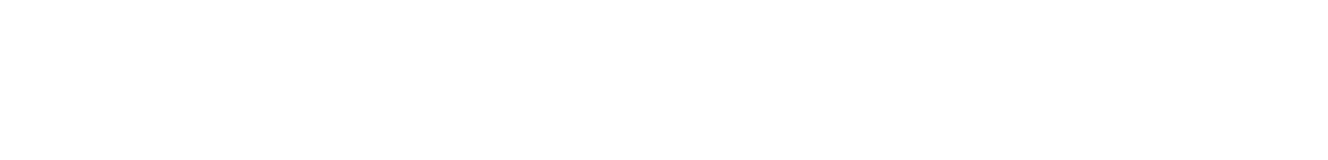
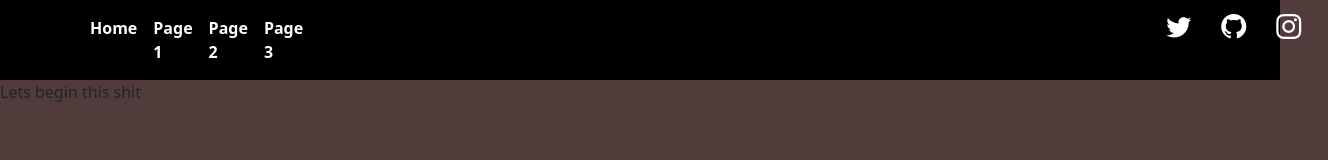
Before and after one commit to hemjay07/pset-8, a plain HTML site: page index.html in a window 1280 px wide. Shown: the whole page, 1328 px wide, since content can reach past the window. Drawn offline with nearby package versions, Linux system fonts and the light colour scheme.

Commit message:
navigation
created a nav bar and items, its not responsive though

```diff
--- a/index.html
+++ b/index.html
@@ -4,7 +4,84 @@
     <meta charset="UTF-8" />
     <meta http-equiv="X-UA-Compatible" content="IE=edge" />
     <meta name="viewport" content="width=device-width, initial-scale=1.0" />
-    <title>Document</title>
+    <title>My Homepage</title>
+    <link
+      href="https://cdn.jsdelivr.net/npm/bootstrap@5.2.0-beta1/dist/css/bootstrap.min.css"
+      rel="stylesheet"
+      integrity="sha384-0evHe/X+R7YkIZDRvuzKMRqM+OrBnVFBL6DOitfPri4tjfHxaWutUpFmBp4vmVor"
+      crossorigin="anonymous"
+    />
+    <link href="pset8.css" rel="stylesheet" />
+    <link
+      rel="stylesheet"
+      href="https://cdn.jsdelivr.net/npm/bootstrap-icons@1.8.3/font/bootstrap-icons.css"
+    />
   </head>
-  <body></body>
+  <body>
+    <header>
+      <!-- Navbar to navigate the homepage -->
+      <nav
+        class="navbar navbar-expand-lg navbar-dark"
+        style="background-color: black"
+      >
+        <div class="container">
+          <div class="row">
+            <div class="col">
+              <div class="collapse navbar-collapse" id="navbarSupportedContent">
+                <ul class="navbar-nav me-auto mb-2 mb-lg-0">
+                  <li class="nav-item">
+                    <a class="nav-link active" aria-current="page" href="#"
+                      ><strong>Home</strong></a
+                    >
+                  </li>
+                  <li class="nav-item">
+                    <a class="nav-link active" aria-current="page" href="#"
+                      ><strong>Page 1</strong></a
+                    >
+                  </li>
+                  <li class="nav-item">
+                    <a class="nav-link active" href="#"
+                      ><strong>Page 2</strong></a
+                    >
+                  </li>
+                  <li class="nav-item">
+                    <a class="nav-link active" href="#"
+                      ><strong>Page 3</strong></a
+                    >
+                  </li>
+                  <li class="nav-item me-auto" style="margin-left: 840px">
+                    <a href="https://twitter.com/mujeeb_dimeji" class="twitter">
+                      <i class="bi bi-twitter icons"></i>
+                    </a>
+                  </li>
+                  <li class="nav-item">
+                    <a href="https://github.com/hemjay07" class="github">
+                      <i class="bi bi-github icons"></i>
+                    </a>
+                  </li>
+                  <li class="nav-item">
+                    <a href="" class="instagram">
+                      <i class="bi bi-instagram icons"></i>
+                    </a>
+                  </li>
+                </ul>
+              </div>
+            </div>
+          </div>
+        </div>
+      </nav>
+    </header>
+    <body style="background-color: rgb(82, 59, 59)"></body>
+
+    <footer>
+      <!-- about,socials and other stuffs -->
+    </footer>
+    <div>Lets begin this shit</div>
+
+    <script
+      src="https://cdn.jsdelivr.net/npm/bootstrap@5.2.0-beta1/dist/js/bootstrap.bundle.min.js"
+      integrity="sha384-pprn3073KE6tl6bjs2QrFaJGz5/SUsLqktiwsUTF55Jfv3qYSDhgCecCxMW52nD2"
+      crossorigin="anonymous"
+    ></script>
+  </body>
 </html>
--- a/pset8.css
+++ b/pset8.css
@@ -0,0 +1,5 @@
+.icons {
+  color: white;
+  font-size: 25px;
+  margin: 15px;
+}
```
Also changed, not shown: 1 other file.
